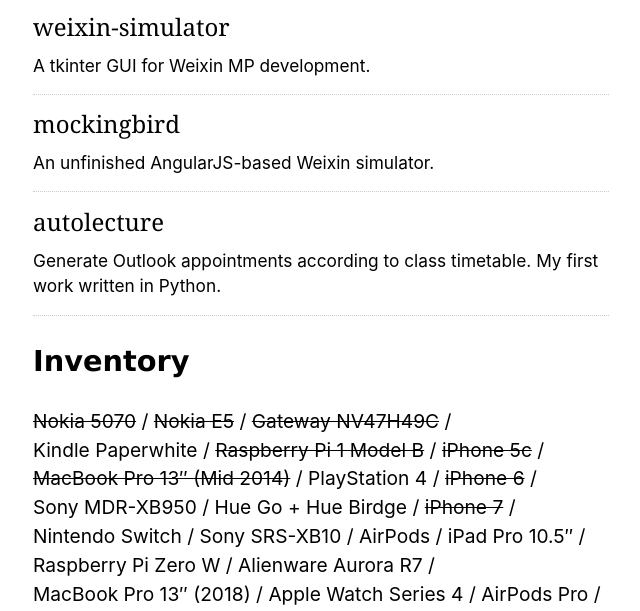
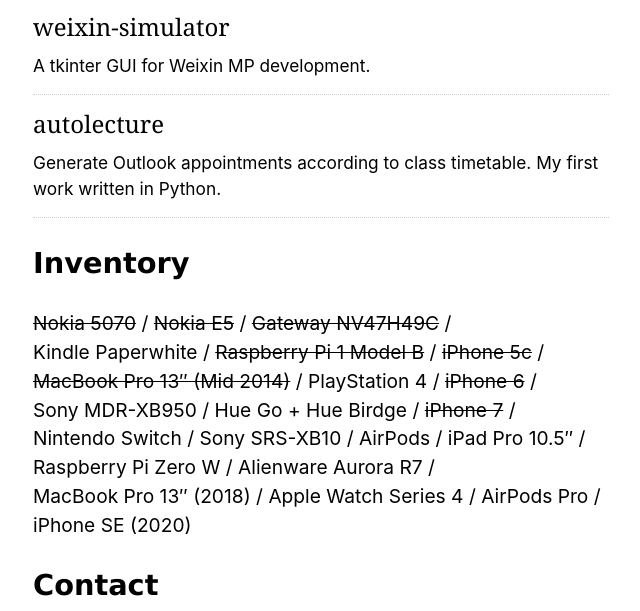
Before and after one commit to ushuz/envelope, a plain HTML site: page index.html in a window 1280 px wide. Shown: the part 1529-2140 px from the top of the page, without its empty margins (319-959 px from the left). Drawn offline with nearby package versions, Linux system fonts and the light colour scheme; a script that the page names is missing.

Commit message:
Update portfolio

```diff
--- a/index.html
+++ b/index.html
@@ -166,10 +166,6 @@
           <div class="project-desc">A tkinter GUI for Weixin MP development.</div>
         </li>
         <li>
-          <div class="project-name"><a href="https://github.com/ushuz/mockingbird">mockingbird</a></div>
-          <div class="project-desc">An unfinished AngularJS-based Weixin simulator.</div>
-        </li>
-        <li>
           <div class="project-name"><a href="https://github.com/ushuz/autolecture">autolecture</a></div>
           <div class="project-desc">Generate Outlook appointments according to class timetable. My first work written in Python.</div>
         </li>
```
